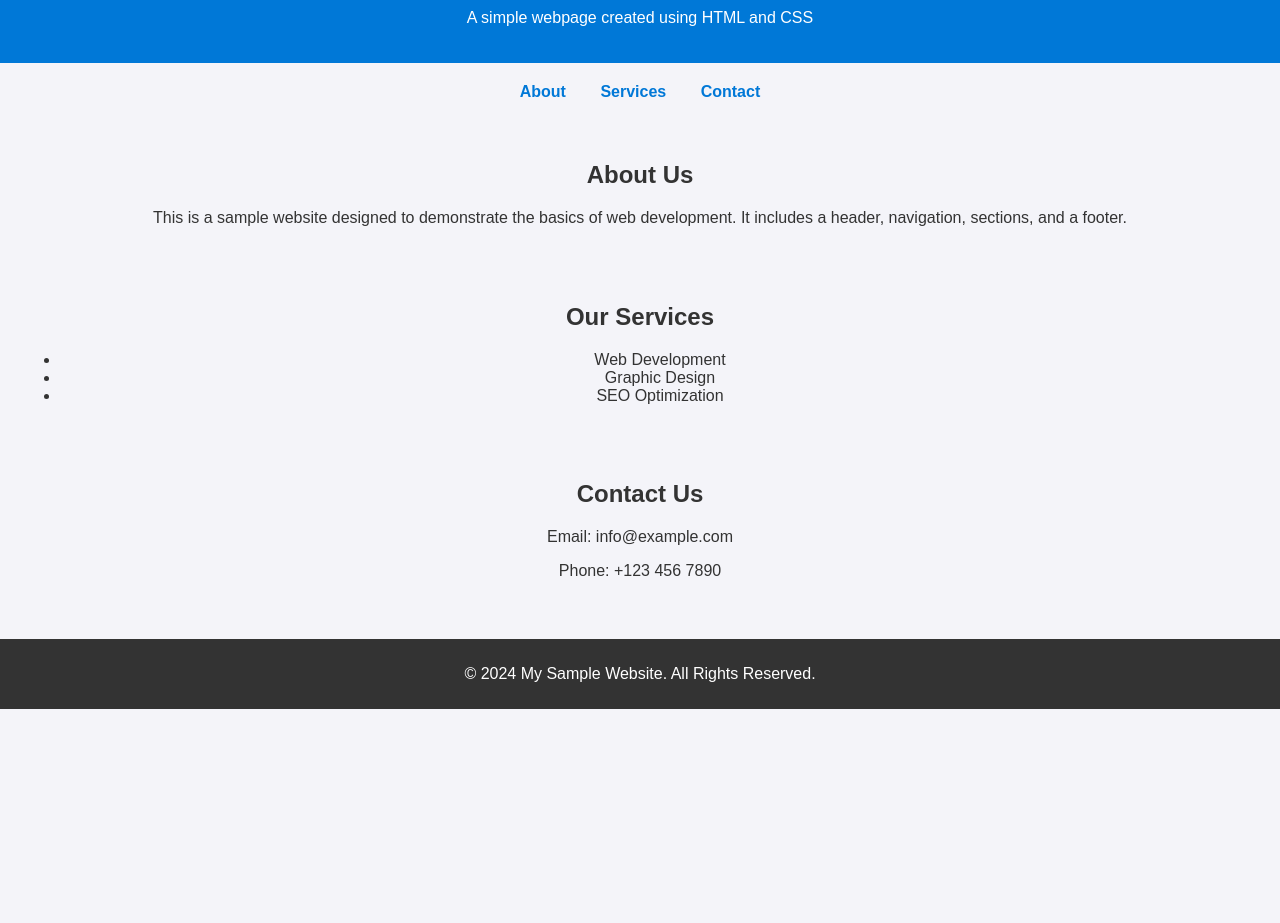
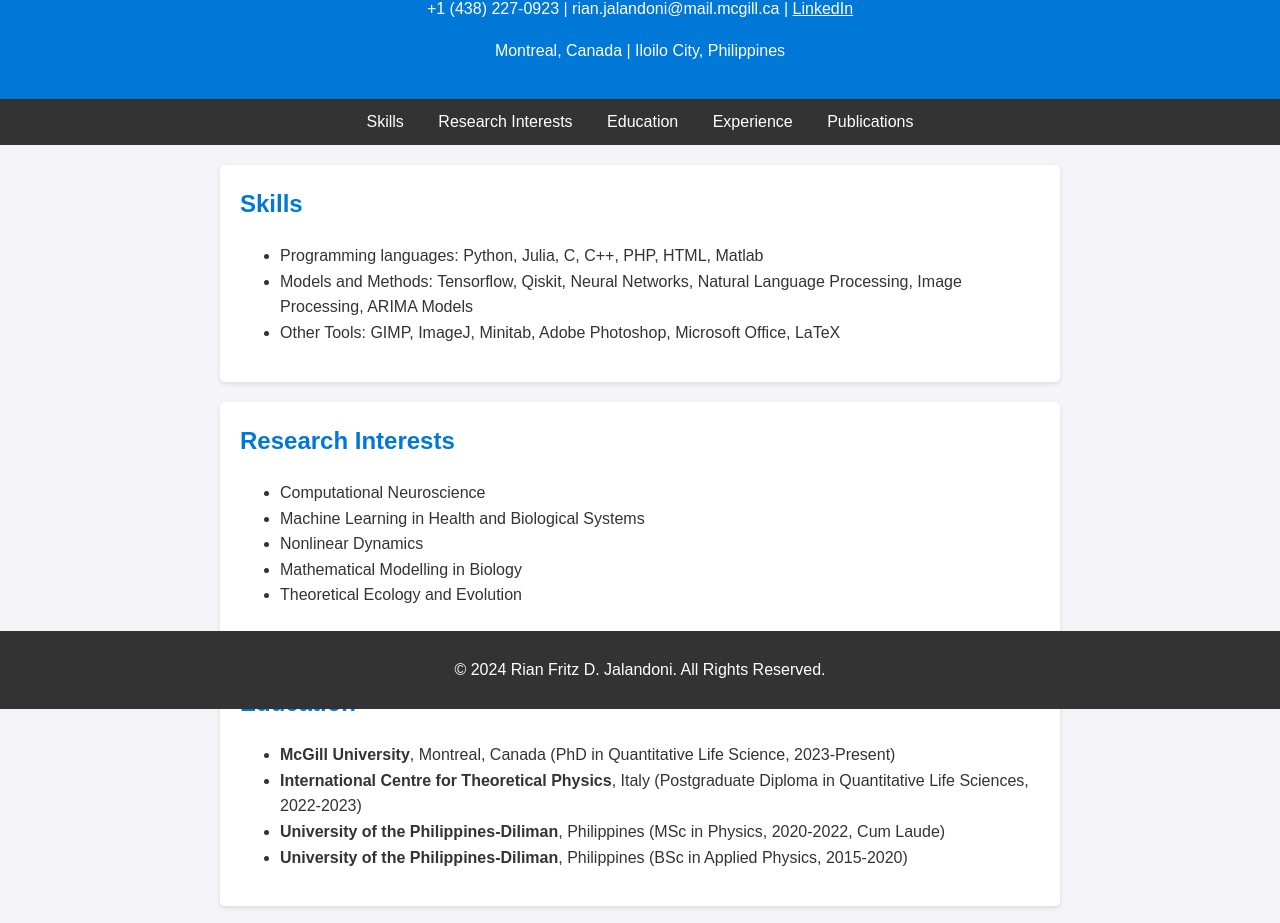
Before and after one commit to rfritzdj/jalandonirfd-curriculum-vitae, a plain HTML site: page sample_webpage.html in a window 1280 px wide. Shown: the part 91-1014 px from the top of the page. Before the commit the page ends 800 px from the top, so only its background shows below. Drawn offline with Linux system fonts and the light colour scheme.

Commit message:
Update sample_webpage.html

```diff
--- a/sample_webpage.html
+++ b/sample_webpage.html
@@ -3,40 +3,56 @@
 <head>
     <meta charset="UTF-8">
     <meta name="viewport" content="width=device-width, initial-scale=1.0">
-    <title>Sample Website</title>
+    <title>Rian Fritz D. Jalandoni - CV</title>
     <style>
         body {
             font-family: Arial, sans-serif;
             margin: 0;
             padding: 0;
+            line-height: 1.6;
             background-color: #f4f4f9;
             color: #333;
+        }
+        header {
+            background: #0078d7;
+            color: white;
+            padding: 20px 0;
             text-align: center;
         }
-        header {
-            background-color: #0078d7;
-            color: white;
-            padding: 20px 0;
+        header h1 {
+            margin: 0;
         }
         nav {
-            margin: 20px 0;
+            background: #333;
+            color: white;
+            padding: 10px 0;
+            text-align: center;
         }
         nav a {
-            color: #0078d7;
+            color: white;
+            margin: 0 15px;
             text-decoration: none;
-            margin: 0 15px;
-            font-weight: bold;
         }
         nav a:hover {
             text-decoration: underline;
         }
         section {
             padding: 20px;
+            margin: 20px auto;
+            max-width: 800px;
+            background: white;
+            border-radius: 5px;
+            box-shadow: 0 2px 5px rgba(0, 0, 0, 0.1);
+        }
+        section h2 {
+            color: #0078d7;
+            margin-top: 0;
         }
         footer {
-            background-color: #333;
+            text-align: center;
+            padding: 10px 0;
+            background: #333;
             color: white;
-            padding: 10px 0;
             position: fixed;
             bottom: 0;
             width: 100%;
@@ -45,33 +61,62 @@
 </head>
 <body>
     <header>
-        <h1>Welcome to My Sample Website</h1>
-        <p>A simple webpage created using HTML and CSS</p>
+        <h1>Rian Fritz D. Jalandoni</h1>
+        <p>+1 (438) 227-0923 | rian.jalandoni@mail.mcgill.ca | <a href="https://www.linkedin.com/in/rian-fritz-jalandoni-0ab7b7190/" style="color: white;">LinkedIn</a></p>
+        <p>Montreal, Canada | Iloilo City, Philippines</p>
     </header>
     <nav>
-        <a href="#about">About</a>
-        <a href="#services">Services</a>
-        <a href="#contact">Contact</a>
+        <a href="#skills">Skills</a>
+        <a href="#research">Research Interests</a>
+        <a href="#education">Education</a>
+        <a href="#experience">Experience</a>
+        <a href="#publications">Publications</a>
     </nav>
-    <section id="about">
-        <h2>About Us</h2>
-        <p>This is a sample website designed to demonstrate the basics of web development. It includes a header, navigation, sections, and a footer.</p>
-    </section>
-    <section id="services">
-        <h2>Our Services</h2>
+    <section id="skills">
+        <h2>Skills</h2>
         <ul>
-            <li>Web Development</li>
-            <li>Graphic Design</li>
-            <li>SEO Optimization</li>
+            <li>Programming languages: Python, Julia, C, C++, PHP, HTML, Matlab</li>
+            <li>Models and Methods: Tensorflow, Qiskit, Neural Networks, Natural Language Processing, Image Processing, ARIMA Models</li>
+            <li>Other Tools: GIMP, ImageJ, Minitab, Adobe Photoshop, Microsoft Office, LaTeX</li>
         </ul>
     </section>
-    <section id="contact">
-        <h2>Contact Us</h2>
-        <p>Email: info@example.com</p>
-        <p>Phone: +123 456 7890</p>
+    <section id="research">
+        <h2>Research Interests</h2>
+        <ul>
+            <li>Computational Neuroscience</li>
+            <li>Machine Learning in Health and Biological Systems</li>
+            <li>Nonlinear Dynamics</li>
+            <li>Mathematical Modelling in Biology</li>
+            <li>Theoretical Ecology and Evolution</li>
+        </ul>
+    </section>
+    <section id="education">
+        <h2>Education</h2>
+        <ul>
+            <li><strong>McGill University</strong>, Montreal, Canada (PhD in Quantitative Life Science, 2023-Present)</li>
+            <li><strong>International Centre for Theoretical Physics</strong>, Italy (Postgraduate Diploma in Quantitative Life Sciences, 2022-2023)</li>
+            <li><strong>University of the Philippines-Diliman</strong>, Philippines (MSc in Physics, 2020-2022, Cum Laude)</li>
+            <li><strong>University of the Philippines-Diliman</strong>, Philippines (BSc in Applied Physics, 2015-2020)</li>
+        </ul>
+    </section>
+    <section id="experience">
+        <h2>Experience</h2>
+        <ul>
+            <li><strong>Summer School Research Student</strong>, London Mathematical Laboratory School (2021)</li>
+            <li><strong>Student Researcher</strong>, National Institute of Physics, University of the Philippines-Diliman (2017-2022)</li>
+            <li><strong>Bioinformatics Intern</strong>, Philippine Genome Center (2019)</li>
+        </ul>
+    </section>
+    <section id="publications">
+        <h2>Publications</h2>
+        <ul>
+            <li>RFD Jalandoni and JY Bantang, "Physical and mechanical effects of cancer growth in 3D volume," Proceedings of the Samahang Pisika ng Pilipinas 40 (2022).</li>
+            <li>RFD Jalandoni, JY Bantang, "Numerical analysis of mechanical stress in a spherical cancerous tissue," Proceedings of the Samahang Pisika ng Pilipinas 39 (2021).</li>
+            <li>Briones et al., "A directed minimum connected dominating set for protein-protein interaction networks," CRC Press (2020).</li>
+        </ul>
     </section>
     <footer>
-        <p>&copy; 2024 My Sample Website. All Rights Reserved.</p>
+        <p>&copy; 2024 Rian Fritz D. Jalandoni. All Rights Reserved.</p>
     </footer>
 </body>
 </html>
```
